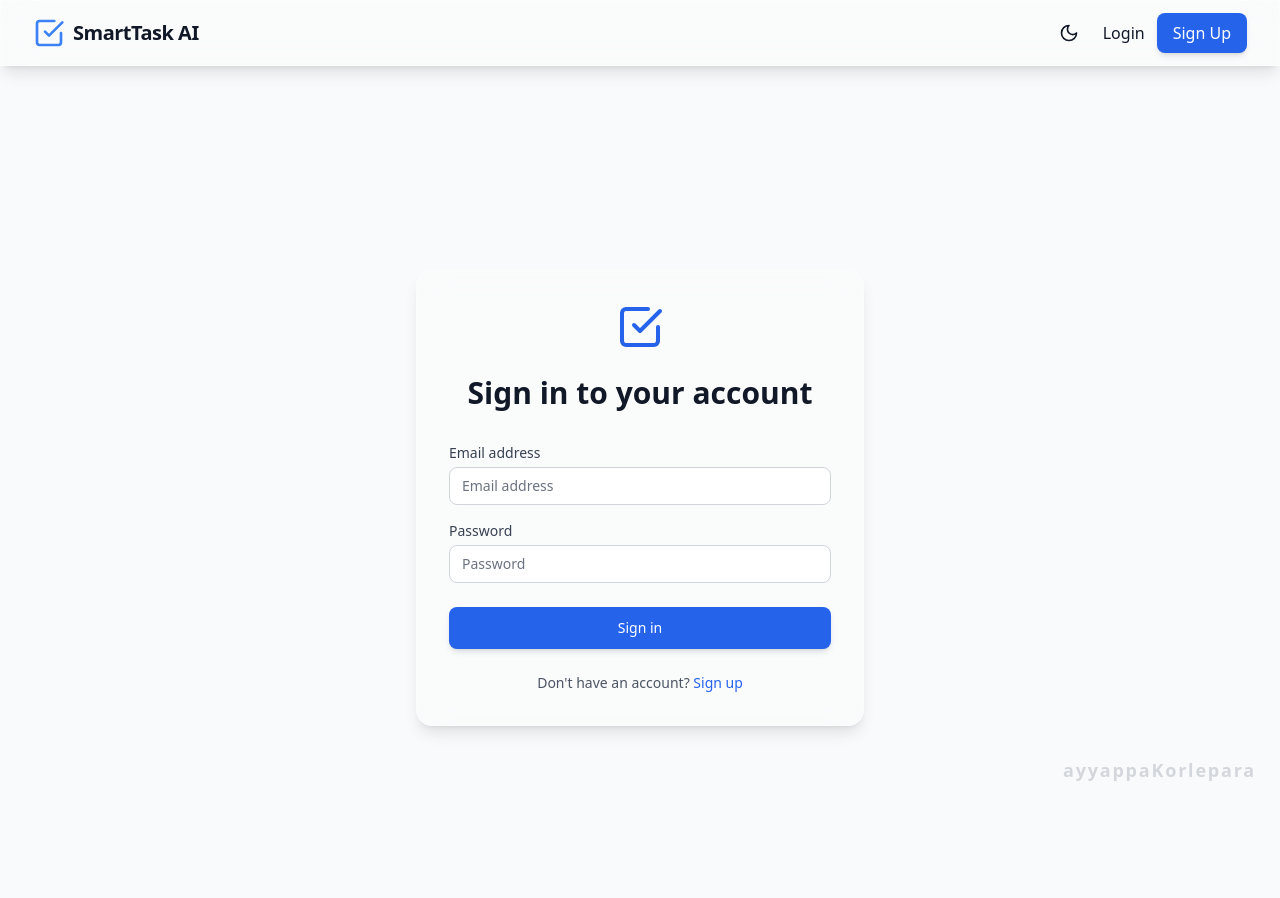
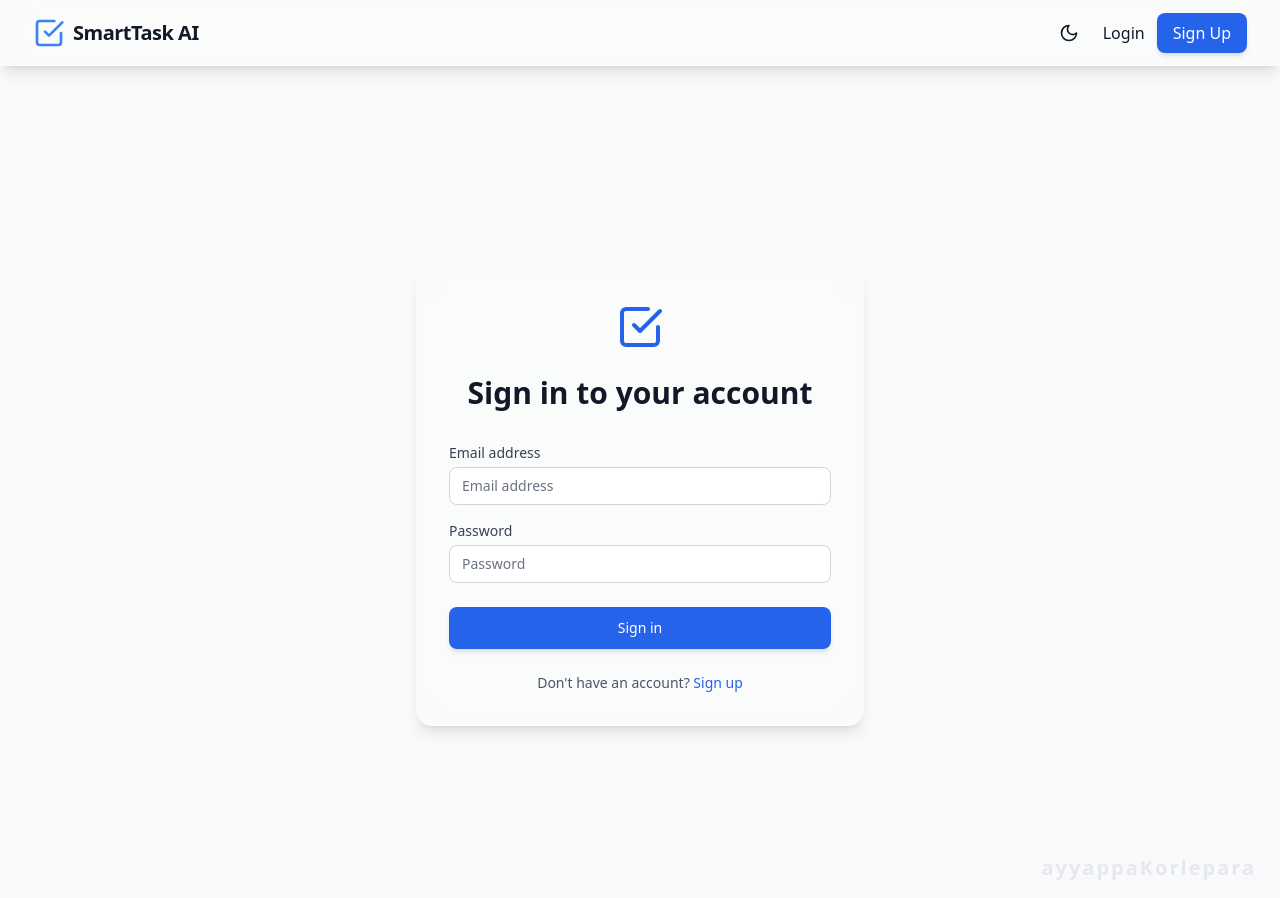
Before and after one commit to 23a81a43a7/smart-task-manager, a React (Vite) app in the folder client/: page /login in a window 1280 px wide. Built offline with nearby package versions, Linux system fonts and the light colour scheme; no server answers.

Commit message:
added interactive hover watermark to login view

```diff
--- a/client/src/App.tsx
+++ b/client/src/App.tsx
@@ -18,10 +18,6 @@ function App() {
   return (
     <BrowserRouter>
       <div className="min-h-screen relative">
-        {/* Watermark */}
-        <div className="fixed bottom-4 right-6 text-lg font-bold text-gray-400 dark:text-gray-600 opacity-40 pointer-events-none select-none z-50 tracking-widest">
-          ayyappaKorlepara
-        </div>
         <Navbar />
         <Routes>
           <Route path="/login" element={<Login />} />
--- a/client/src/pages/Login.tsx
+++ b/client/src/pages/Login.tsx
@@ -30,7 +30,11 @@ const Login = () => {
   };
 
   return (
-    <div className="min-h-screen flex items-center justify-center py-12 px-4 sm:px-6 lg:px-8 bg-gray-50 dark:bg-gray-900 transition-colors duration-300">
+    <div className="min-h-screen flex items-center justify-center py-12 px-4 sm:px-6 lg:px-8 bg-gray-50 dark:bg-gray-900 transition-colors duration-300 relative">
+      {/* Interactive Watermark */}
+      <div className="absolute bottom-4 right-6 text-xl font-bold text-gray-400 dark:text-gray-600 opacity-20 hover:opacity-100 hover:scale-110 hover:-translate-y-2 transition-all duration-500 ease-out z-0 cursor-default tracking-widest select-none">
+        ayyappaKorlepara
+      </div>
       <motion.div
         initial={{ opacity: 0, y: 20 }}
         animate={{ opacity: 1, y: 0 }}
```
